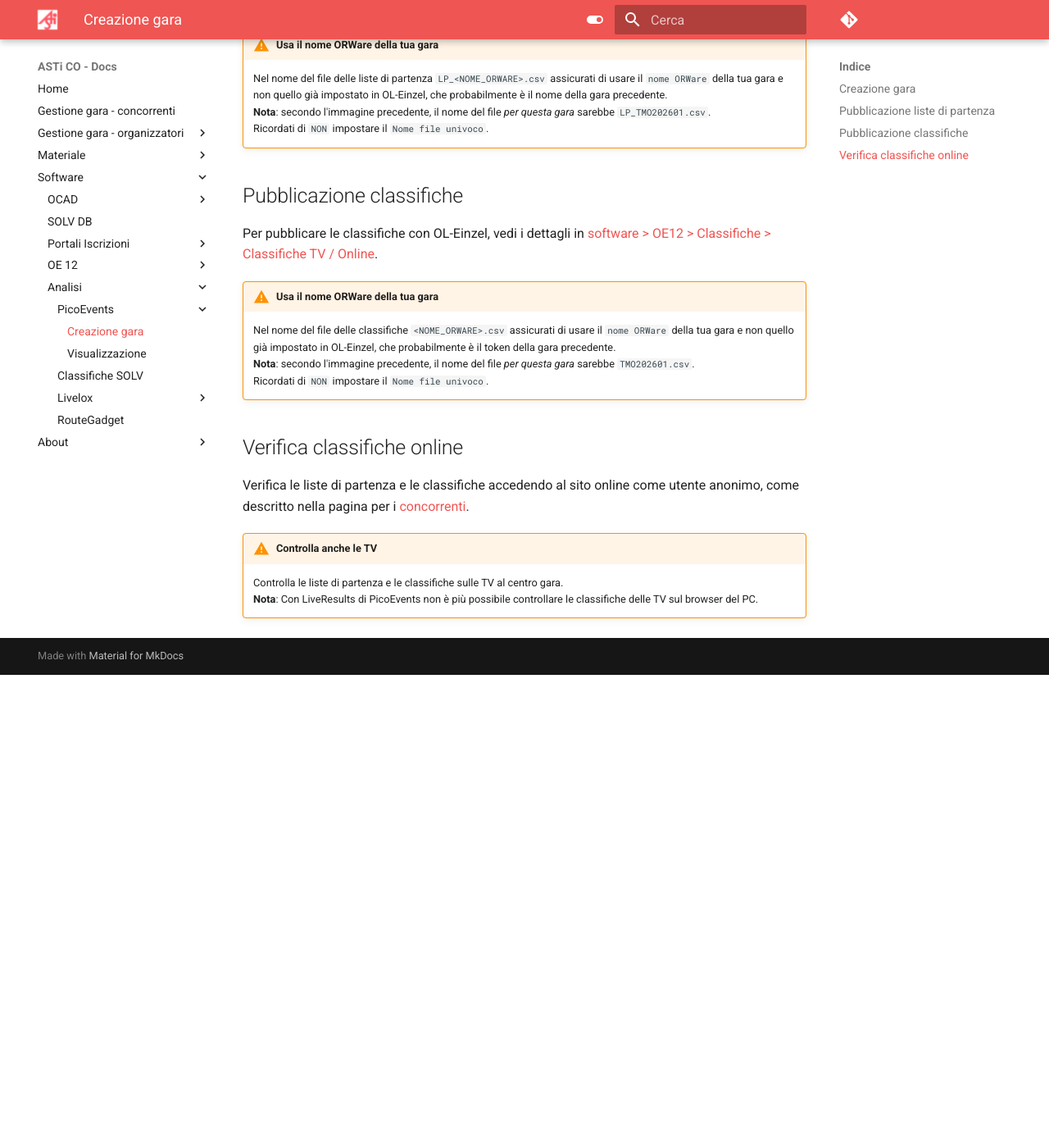
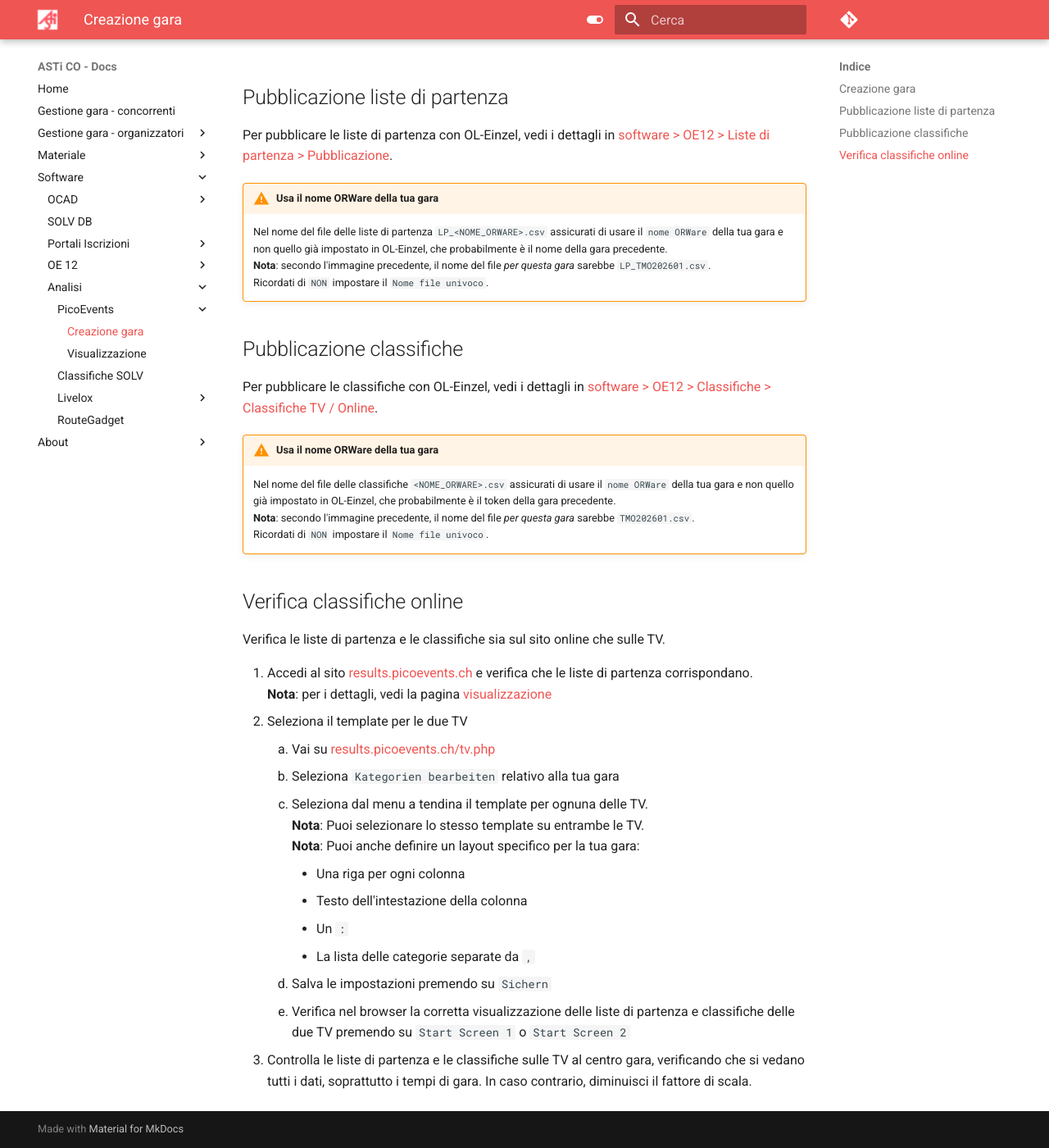
Before and after one commit to asti-co/doc, an MkDocs documentation site: the page built from docs/software/analisi/picoEvents/creazione_gara.md, in a window 1280 px wide and 1400 px high, scrolled down 4265 px. Shown: the whole window at 82% size. Built offline with MkDocs 1.6.1 and Material for MkDocs 9.7.7, drawn with Linux system fonts in a browser that asks for light colours; comment, search, counter and statistics services are not loaded; before the commit the page ends 5088 px from its top, so only the background shows below that.

Commit message:
Modifiche a picoevents TV e creazione gara

```diff
--- a/docs/software/analisi/picoEvents/creazione_gara.md
+++ b/docs/software/analisi/picoEvents/creazione_gara.md
@@ -99,7 +99,23 @@
     Ricordati di `NON` impostare il `Nome file univoco`.
 
 ## Verifica classifiche online
-Verifica le liste di partenza e le classifiche accedendo al sito online come utente anonimo, come descritto nella pagina per i [concorrenti](visualizzazione.md).
+Verifica le liste di partenza e le classifiche sia sul sito online che sulle TV.
+
+1. Accedi al sito [results.picoevents.ch](https://results.picoevents.ch) e verifica che le liste di partenza corrispondano.
+**Nota**: per i dettagli, vedi la pagina [visualizzazione](visualizzazione.md)
+1. Seleziona il template per le due TV
+    1. Vai su [results.picoevents.ch/tv.php](https://results.picoevents.ch/tv.php)
+    1. Seleziona `Kategorien bearbeiten` relativo alla tua gara
+    1. Seleziona dal menu a tendina il template per ognuna delle TV.
+    **Nota**: Puoi selezionare lo stesso template su entrambe le TV.
+    **Nota**: Puoi anche definire un layout specifico per la tua gara:
+        - Una riga per ogni colonna
+        - Testo dell'intestazione della colonna
+        - Un `:`
+        - La lista delle categorie separate da `,`
+    1. Salva le impostazioni premendo su `Sichern`
+    1. Verifica nel browser la corretta visualizzazione delle liste di partenza e classifiche delle due TV premendo su `Start Screen 1` o `Start Screen 2`
+1. Controlla le liste di partenza e le classifiche sulle TV al centro gara, verificando che si vedano tutti i dati, soprattutto i tempi di gara. In caso contrario, diminuisci il fattore di scala.
 
 <!--
 Verifica pure le classifiche come vengono mostrate sulle TV.
@@ -113,7 +129,3 @@
 1. Seleziona la `TV` che vuoi vedere.
 1. Verifica i dati visualizzati.
 -->
-
-!!! Warning "Controlla anche le TV"
-    Controlla le liste di partenza e le classifiche sulle TV al centro gara.
-    **Nota**: Con LiveResults di PicoEvents non è più possibile controllare le classifiche delle TV sul browser del PC.
```
Also changed, not shown: docs/software/analisi/picoEvents/inc/crea.png, docs/software/analisi/picoEvents/inc/liveResults_attivo.png.
